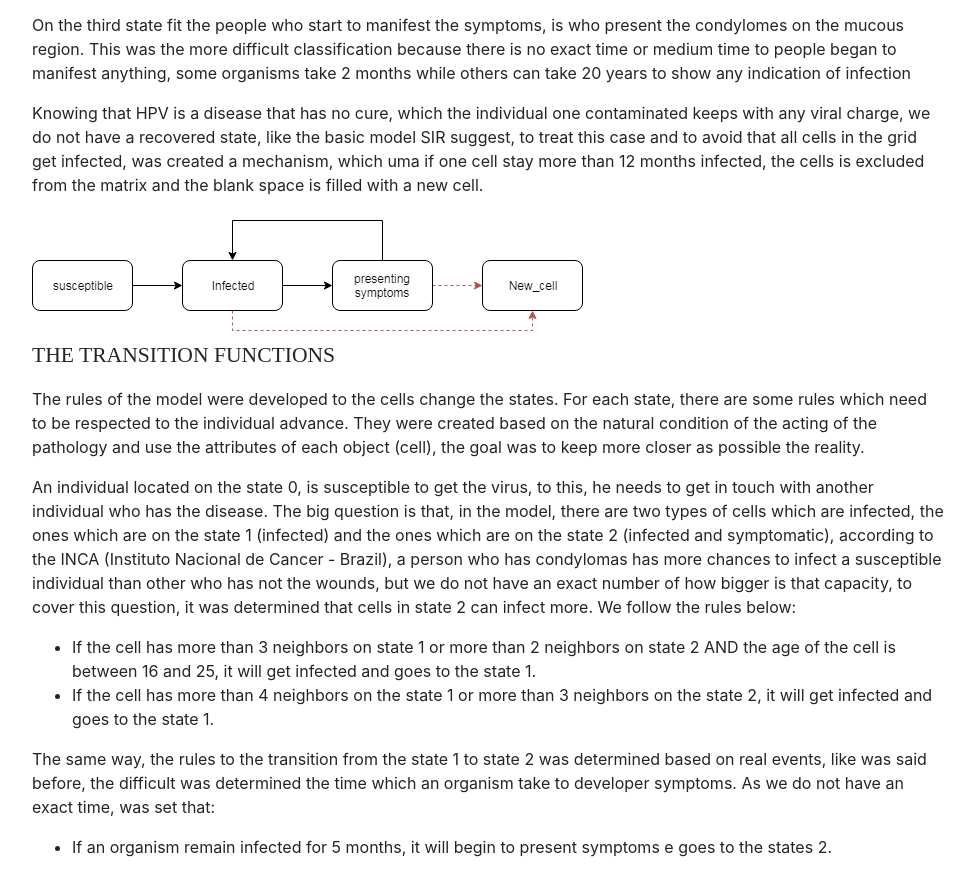
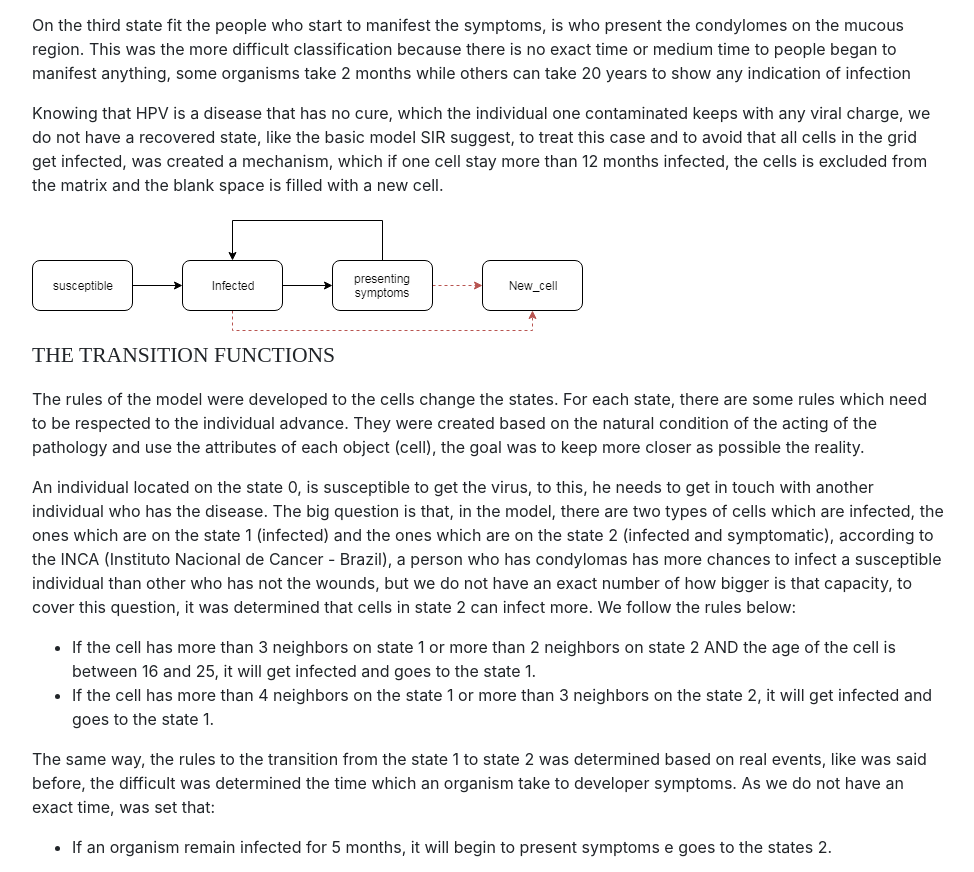
Before and after one commit to manoelfneto/manoelfneto.github.io, a website with bundled scripts: page index.html in a window 1280 px wide. Shown: the part 3402-4274 px from the top of the page, without its empty margins (288-1262 px from the left). Built offline with nearby package versions, Linux system fonts and the light colour scheme; a web font is replaced by a local one.

Commit message:
Update index.html

```diff
--- a/index.html
+++ b/index.html
@@ -198,7 +198,7 @@
           </p>
           <p>Knowing that HPV is a disease that has no cure, which the individual one contaminated keeps with any viral
             charge, we do not have a recovered state, like the basic model SIR suggest, to treat this case and to avoid
-            that all cells in the grid get infected, was created a mechanism, which uma if one cell stay more than 12
+            that all cells in the grid get infected, was created a mechanism, which if one cell stay more than 12
             months infected, the cells is excluded from the matrix and the blank space is filled with a new cell.</p>
         </div>
         <div>
```
